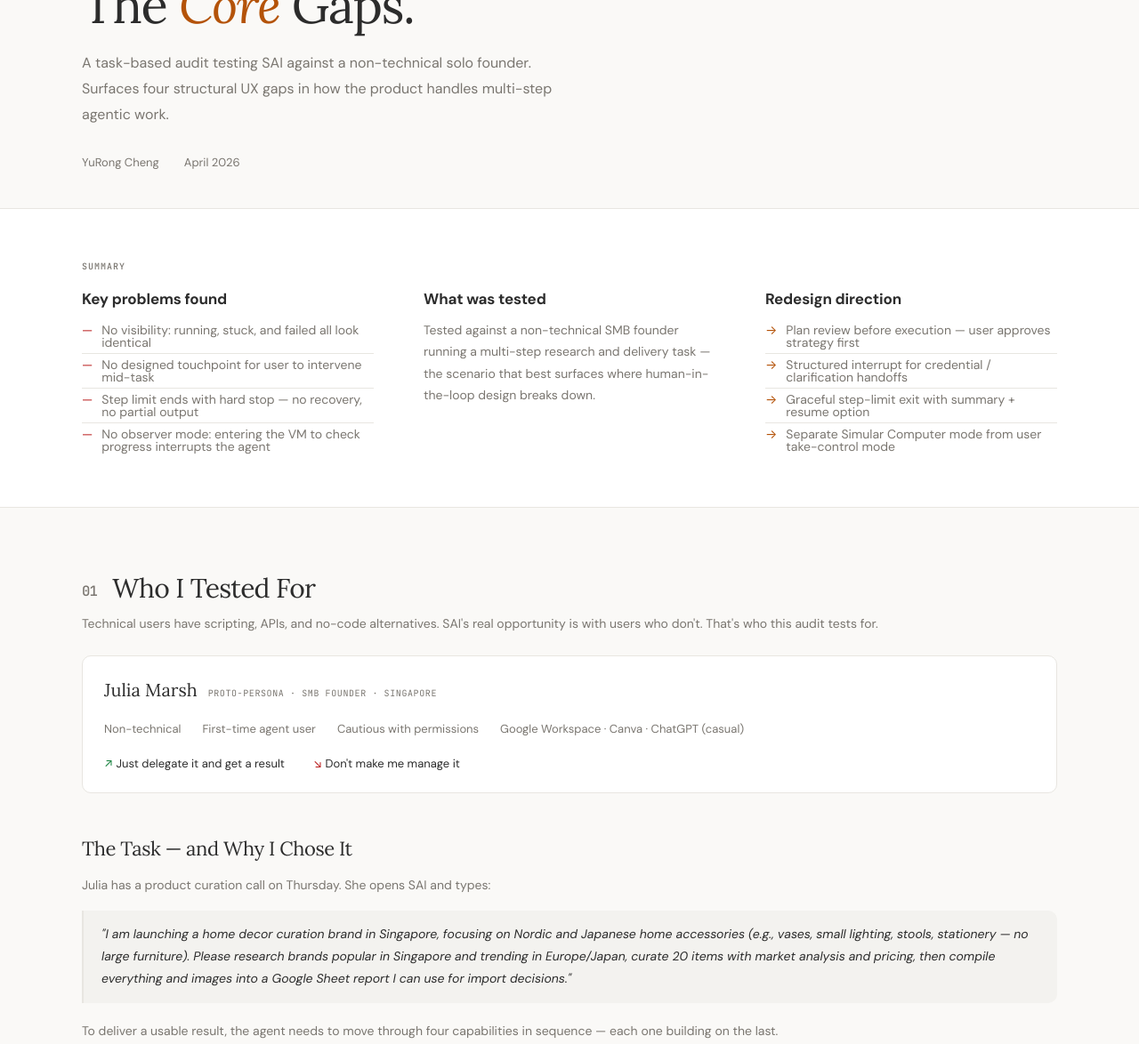
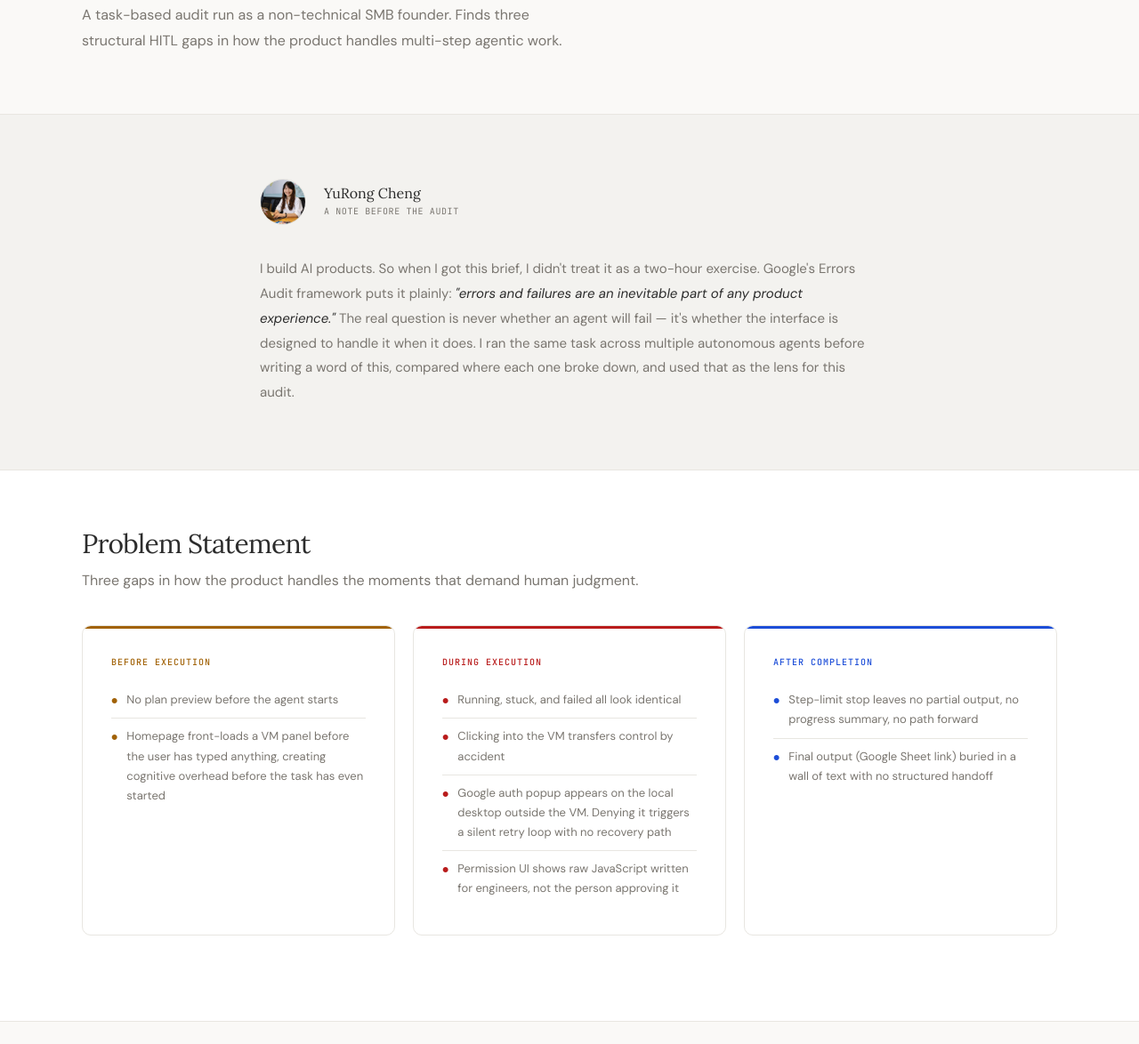
Before and after one commit to cyborgfriday/simular-ai-redesign, a website: page Redesign Report/report_audit.html in a window 1280 px wide. Shown: the part 189-1363 px from the top of the page at 89% size. Drawn offline with Linux system fonts and the light colour scheme.

Commit message:
report_audit: restructure to match reference — Personal Preface, 3-col Problem Statement, updated persona card, journey steps
Co-Authored-By: Claude Sonnet 4.6 <noreply@anthropic.com>

```diff
--- a/Redesign Report/report_audit.html
+++ b/Redesign Report/report_audit.html
@@ -368,44 +368,97 @@ footer a:hover { text-decoration: underline; }
 <!-- HERO -->
 <header class="hero">
   <div class="container">
-    <span class="badge accent">Product Audit</span>
     <h1>The <em>Core</em> Gaps.</h1>
-    <p class="subtitle">A task-based audit testing SAI against a non-technical solo founder. Surfaces four structural UX gaps in how the product handles multi-step agentic work.</p>
-    <div class="meta">
-      <span>YuRong Cheng</span>
-      <span>April 2026</span>
-    </div>
+    <p class="subtitle">A task-based audit run as a non-technical SMB founder. Finds three structural HITL gaps in how the product handles multi-step agentic work.</p>
   </div>
 </header>
 
-<!-- SUMMARY -->
-<section id="summary" style="background: var(--surface); padding: 56px 0;">
+<!-- PERSONAL PREFACE -->
+<section style="background: var(--surface2); padding: 72px 0;">
+  <div class="container" style="max-width: 760px;">
+
+    <!-- Identity row -->
+    <div style="display: flex; align-items: center; gap: 20px; margin-bottom: 36px;">
+      <img
+        src="report_assets/me_sq.jpeg"
+        alt="YuRong Cheng"
+        style="width: 52px; height: 52px; border-radius: 50%; object-fit: cover; object-position: center top; flex-shrink: 0; border: 1.5px solid var(--border);"
+      >
+      <div>
+        <div style="font-family: var(--serif); font-size: 1rem; color: var(--text); line-height: 1;">YuRong Cheng</div>
+        <div style="font-family: var(--mono); font-size: 0.625rem; color: var(--text-dim); text-transform: uppercase; letter-spacing: 0.6px; margin-top: 4px;">A Note Before the Audit</div>
+      </div>
+    </div>
+
+    <!-- Body -->
+    <div style="font-size: 0.9375rem; color: var(--text-dim); line-height: 1.85;">
+      <p style="margin-bottom: 0;">I build AI products. So when I got this brief, I didn't treat it as a two-hour exercise. Google's Errors Audit framework puts it plainly: <span style="color: var(--text); font-style: italic;">"errors and failures are an inevitable part of any product experience."</span> The real question is never whether an agent will fail — it's whether the interface is designed to handle it when it does. I ran the same task across multiple autonomous agents before writing a word of this, compared where each one broke down, and used that as the lens for this audit.</p>
+    </div>
+
+  </div>
+</section>
+
+<!-- PROBLEM STATEMENT -->
+<section id="summary" style="background: var(--surface); padding: 64px 0;">
   <div class="container">
-    <p class="eyebrow">Summary</p>
-    <div style="display: grid; grid-template-columns: 1fr 1fr 1fr; gap: 40px 56px; margin-top: 8px;">
+    <h2 style="margin-bottom: 10px;">Problem Statement</h2>
+    <p style="font-size: 1rem; color: var(--text-dim); max-width: 60ch; margin: 0 0 36px; line-height: 1.75;">Three gaps in how the product handles the moments that demand human judgment.</p>
 
-      <div>
-        <h4 style="margin-top: 0; margin-bottom: 10px;">Key problems found</h4>
-        <ul style="font-size: 0.875rem; color: var(--text-dim); list-style: none; padding: 0; margin: 0; line-height: 1;">
-          <li style="padding: 5px 0; border-bottom: 1px solid var(--border); display: flex; gap: 10px;"><span style="color: var(--red); flex-shrink: 0;">—</span>No visibility: running, stuck, and failed all look identical</li>
-          <li style="padding: 5px 0; border-bottom: 1px solid var(--border); display: flex; gap: 10px;"><span style="color: var(--red); flex-shrink: 0;">—</span>No designed touchpoint for user to intervene mid-task</li>
-          <li style="padding: 5px 0; border-bottom: 1px solid var(--border); display: flex; gap: 10px;"><span style="color: var(--red); flex-shrink: 0;">—</span>Step limit ends with hard stop — no recovery, no partial output</li>
-          <li style="padding: 5px 0; display: flex; gap: 10px;"><span style="color: var(--red); flex-shrink: 0;">—</span>No observer mode: entering the VM to check progress interrupts the agent</li>
+    <div class="two-col" style="grid-template-columns: 1fr 1fr 1fr;">
+
+      <!-- BEFORE -->
+      <div class="prob-card" style="position: relative; overflow: hidden; background: var(--surface); border: 1px solid var(--border); border-radius: var(--radius); padding: 32px;">
+        <div style="position: absolute; top: 0; left: 0; right: 0; height: 3px; background: var(--amber);"></div>
+        <span style="font-family: var(--mono); font-size: 0.625rem; font-weight: 500; letter-spacing: 1px; text-transform: uppercase; color: var(--amber); display: block; margin-bottom: 14px;">Before execution</span>
+        <ul style="list-style: none; padding: 0; margin: 0; display: flex; flex-direction: column; gap: 0;">
+          <li style="font-size: 0.8125rem; color: var(--text-dim); line-height: 1.7; padding: 9px 0; border-bottom: 1px solid var(--border); display: flex; gap: 10px; align-items: flex-start;">
+            <span style="color: var(--amber); flex-shrink: 0; margin-top: 6px; font-size: 0.5rem;">●</span>
+            No plan preview before the agent starts
+          </li>
+          <li style="font-size: 0.8125rem; color: var(--text-dim); line-height: 1.7; padding: 9px 0; display: flex; gap: 10px; align-items: flex-start;">
+            <span style="color: var(--amber); flex-shrink: 0; margin-top: 6px; font-size: 0.5rem;">●</span>
+            Homepage front-loads a VM panel before the user has typed anything, creating cognitive overhead before the task has even started
+          </li>
         </ul>
       </div>
 
-      <div>
-        <h4 style="margin-top: 0; margin-bottom: 10px;">What was tested</h4>
-        <p style="font-size: 0.875rem; color: var(--text-dim); margin: 0; line-height: 1.75;">Tested against a non-technical SMB founder running a multi-step research and delivery task — the scenario that best surfaces where human-in-the-loop design breaks down.</p>
+      <!-- DURING -->
+      <div class="prob-card" style="position: relative; overflow: hidden; background: var(--surface); border: 1px solid var(--border); border-radius: var(--radius); padding: 32px;">
+        <div style="position: absolute; top: 0; left: 0; right: 0; height: 3px; background: var(--red);"></div>
+        <span style="font-family: var(--mono); font-size: 0.625rem; font-weight: 500; letter-spacing: 1px; text-transform: uppercase; color: var(--red); display: block; margin-bottom: 14px;">During execution</span>
+        <ul style="list-style: none; padding: 0; margin: 0; display: flex; flex-direction: column; gap: 0;">
+          <li style="font-size: 0.8125rem; color: var(--text-dim); line-height: 1.7; padding: 9px 0; border-bottom: 1px solid var(--border); display: flex; gap: 10px; align-items: flex-start;">
+            <span style="color: var(--red); flex-shrink: 0; margin-top: 6px; font-size: 0.5rem;">●</span>
+            Running, stuck, and failed all look identical
+          </li>
+          <li style="font-size: 0.8125rem; color: var(--text-dim); line-height: 1.7; padding: 9px 0; border-bottom: 1px solid var(--border); display: flex; gap: 10px; align-items: flex-start;">
+            <span style="color: var(--red); flex-shrink: 0; margin-top: 6px; font-size: 0.5rem;">●</span>
+            Clicking into the VM transfers control by accident
+          </li>
+          <li style="font-size: 0.8125rem; color: var(--text-dim); line-height: 1.7; padding: 9px 0; border-bottom: 1px solid var(--border); display: flex; gap: 10px; align-items: flex-start;">
+            <span style="color: var(--red); flex-shrink: 0; margin-top: 6px; font-size: 0.5rem;">●</span>
+            Google auth popup appears on the local desktop outside the VM. Denying it triggers a silent retry loop with no recovery path
+          </li>
+          <li style="font-size: 0.8125rem; color: var(--text-dim); line-height: 1.7; padding: 9px 0; display: flex; gap: 10px; align-items: flex-start;">
+            <span style="color: var(--red); flex-shrink: 0; margin-top: 6px; font-size: 0.5rem;">●</span>
+            Permission UI shows raw JavaScript written for engineers, not the person approving it
+          </li>
+        </ul>
       </div>
 
-      <div>
-        <h4 style="margin-top: 0; margin-bottom: 10px;">Redesign direction</h4>
-        <ul style="font-size: 0.875rem; color: var(--text-dim); list-style: none; padding: 0; margin: 0; line-height: 1;">
-          <li style="padding: 5px 0; border-bottom: 1px solid var(--border); display: flex; gap: 10px;"><span style="color: var(--accent); flex-shrink: 0;">→</span>Plan review before execution — user approves strategy first</li>
-          <li style="padding: 5px 0; border-bottom: 1px solid var(--border); display: flex; gap: 10px;"><span style="color: var(--accent); flex-shrink: 0;">→</span>Structured interrupt for credential / clarification handoffs</li>
-          <li style="padding: 5px 0; border-bottom: 1px solid var(--border); display: flex; gap: 10px;"><span style="color: var(--accent); flex-shrink: 0;">→</span>Graceful step-limit exit with summary + resume option</li>
-          <li style="padding: 5px 0; display: flex; gap: 10px;"><span style="color: var(--accent); flex-shrink: 0;">→</span>Separate Simular Computer mode from user take-control mode</li>
+      <!-- AFTER -->
+      <div class="prob-card" style="position: relative; overflow: hidden; background: var(--surface); border: 1px solid var(--border); border-radius: var(--radius); padding: 32px;">
+        <div style="position: absolute; top: 0; left: 0; right: 0; height: 3px; background: var(--blue);"></div>
+        <span style="font-family: var(--mono); font-size: 0.625rem; font-weight: 500; letter-spacing: 1px; text-transform: uppercase; color: var(--blue); display: block; margin-bottom: 14px;">After completion</span>
+        <ul style="list-style: none; padding: 0; margin: 0; display: flex; flex-direction: column; gap: 0;">
+          <li style="font-size: 0.8125rem; color: var(--text-dim); line-height: 1.7; padding: 9px 0; border-bottom: 1px solid var(--border); display: flex; gap: 10px; align-items: flex-start;">
+            <span style="color: var(--blue); flex-shrink: 0; margin-top: 6px; font-size: 0.5rem;">●</span>
+            Step-limit stop leaves no partial output, no progress summary, no path forward
+          </li>
+          <li style="font-size: 0.8125rem; color: var(--text-dim); line-height: 1.7; padding: 9px 0; display: flex; gap: 10px; align-items: flex-start;">
+            <span style="color: var(--blue); flex-shrink: 0; margin-top: 6px; font-size: 0.5rem;">●</span>
+            Final output (Google Sheet link) buried in a wall of text with no structured handoff
+          </li>
         </ul>
       </div>
 
@@ -416,46 +469,57 @@ footer a:hover { text-decoration: underline; }
 <!-- 01 FOCUS & PERSONA -->
 <section id="the-task">
   <div class="container">
-    <h2><span class="num">01</span> Who I Tested For</h2>
+    <h2>Who I Tested For</h2>
 
-    <p style="font-size:0.875rem; color:var(--text-dim); margin-bottom: 24px;">Technical users have scripting, APIs, and no-code alternatives. SAI's real opportunity is with users who don't. That's who this audit tests for.</p>
+    <p style="font-size:0.875rem; color:var(--text-dim); margin-bottom: 24px;">I chose a non-technical SMB founder because this is the user who can't recover when the agent fails. Technical users have workarounds. She doesn't.</p>
 
-    <!-- Persona strip -->
-    <div style="border: 1px solid var(--border); border-radius: var(--radius); padding: 20px 24px; margin: 24px 0; background: var(--surface);">
+    <!-- Persona card -->
+    <div style="border: 1px solid var(--border); border-radius: var(--radius); background: var(--surface); overflow: hidden; margin: 24px 0;">
 
-      <div style="display: flex; align-items: baseline; gap: 12px; margin-bottom: 16px;">
-        <span style="font-family: var(--serif); font-size: 1.25rem; color: var(--text);">Julia Marsh</span>
-        <span style="font-family: var(--mono); font-size: 0.625rem; color: var(--text-dim); text-transform: uppercase; letter-spacing: 0.6px;">Proto-Persona · SMB Founder · Singapore</span>
+      <!-- Name row -->
+      <div style="padding: 24px 28px 20px; border-bottom: 1px solid var(--border);">
+        <div style="font-family: var(--serif); font-size: 1.25rem; color: var(--text); margin-bottom: 4px;">Julia Marsh</div>
+        <div style="font-family: var(--mono); font-size: 0.625rem; color: var(--text-dim); text-transform: uppercase; letter-spacing: 0.6px;">Proto-Persona · SMB Founder · Singapore</div>
       </div>
 
-      <div style="display: flex; gap: 24px; margin-bottom: 16px; flex-wrap: wrap;">
-        <span style="font-size: 0.8125rem; color: var(--text-dim);">Non-technical</span>
-        <span style="font-size: 0.8125rem; color: var(--text-dim);">First-time agent user</span>
-        <span style="font-size: 0.8125rem; color: var(--text-dim);">Cautious with permissions</span>
-        <span style="font-size: 0.8125rem; color: var(--text-dim);">Google Workspace · Canva · ChatGPT (casual)</span>
-      </div>
+      <!-- Attributes grid -->
+      <div style="display: grid; grid-template-columns: 1fr 1fr 1fr;">
 
-      <div style="display: flex; gap: 32px; flex-wrap: wrap;">
-        <span style="font-size: 0.8125rem; color: var(--text);"><span style="color: var(--green);">↗</span> Just delegate it and get a result</span>
-        <span style="font-size: 0.8125rem; color: var(--text);"><span style="color: var(--red);">↘</span> Don't make me manage it</span>
+        <div style="padding: 18px 24px; border-right: 1px solid var(--border);">
+          <div style="font-family: var(--mono); font-size: 0.5625rem; text-transform: uppercase; letter-spacing: 0.7px; color: var(--text-dim); margin-bottom: 8px;">Background</div>
+          <div style="font-size: 0.8125rem; color: var(--text); line-height: 1.65;">Non-technical. First-time agent user. Cautious with permissions.</div>
+        </div>
+
+        <div style="padding: 18px 24px; border-right: 1px solid var(--border);">
+          <div style="font-family: var(--mono); font-size: 0.5625rem; text-transform: uppercase; letter-spacing: 0.7px; color: var(--text-dim); margin-bottom: 8px;">Tools she knows</div>
+          <div style="font-size: 0.8125rem; color: var(--text); line-height: 1.65;">Google Workspace, Canva, ChatGPT (casual use)</div>
+        </div>
+
+        <div style="padding: 18px 24px;">
+          <div style="font-family: var(--mono); font-size: 0.5625rem; text-transform: uppercase; letter-spacing: 0.7px; color: var(--text-dim); margin-bottom: 8px;">What she needs from SAI</div>
+          <div style="font-size: 0.8125rem; color: var(--text); line-height: 1.65;">Delegate a complex task and get a usable result. No babysitting, no technical overhead.</div>
+        </div>
+
       </div>
 
     </div>
 
-    <h3>The Task — and Why I Chose It</h3>
+    <h3>The Scenario</h3>
 
     <p style="font-size: 0.875rem; color: var(--text-dim); margin-bottom: 16px; line-height: 1.7;">
       Julia has a product curation call on Thursday. She opens SAI and types:
     </p>
 
-    <div style="border-left: 2px solid var(--border); padding: 14px 20px; margin: 0 0 20px; background: var(--surface2); border-radius: 0 var(--radius) var(--radius) 0;">
+    <div style="border-left: 2px solid var(--border); padding: 14px 20px; margin: 0 0 36px; background: var(--surface2); border-radius: 0 var(--radius) var(--radius) 0;">
       <p style="font-size: 0.875rem; font-style: italic; color: var(--text); margin: 0; line-height: 1.8;">
         "I am launching a home decor curation brand in Singapore, focusing on Nordic and Japanese home accessories (e.g., vases, small lighting, stools, stationery — no large furniture). Please research brands popular in Singapore and trending in Europe/Japan, curate 20 items with market analysis and pricing, then compile everything and images into a Google Sheet report I can use for import decisions."
       </p>
     </div>
 
-    <p style="font-size: 0.875rem; color: var(--text-dim); margin-bottom: 16px; line-height: 1.7;">
-      To deliver a usable result, the agent needs to move through four capabilities in sequence — each one building on the last.
+    <h3>Why I Chose It</h3>
+
+    <p style="font-size: 0.875rem; color: var(--text-dim); margin-bottom: 24px; line-height: 1.75;">
+      This task requires the agent to cross multiple capability boundaries in a single run. That's exactly where HITL design breaks down if it isn't built for it.
     </p>
 
     <div style="display: flex; align-items: center; gap: 0; font-family: var(--mono); font-size: 0.6875rem; letter-spacing: 0.4px; color: var(--text-dim);">
@@ -472,38 +536,10 @@ footer a:hover { text-decoration: underline; }
 </section>
 
 <!-- PROBLEM STATEMENT -->
-<section id="two-problems">
-  <div class="container">
-    <h2>Problem Statement</h2>
-
-    <div class="two-col">
-      <div class="prob-card a">
-        <span class="prob-label">Problem 01</span>
-        <h3>The user is locked out of the plan</h3>
-        <p>There's no designed moment where the user and agent align on approach before execution starts. Without this, mismatches between user intent and agent strategy are only discovered after steps have been wasted — or after a hard stop.</p>
-        <ul style="margin-top:16px; padding-left:16px; display:flex; flex-direction:column; gap:8px;">
-          <li style="font-family:var(--mono); font-size:0.6875rem; color:var(--text-dim); letter-spacing:0.3px;">No pre-task alignment</li>
-        </ul>
-      </div>
-      <div class="prob-card b">
-        <span class="prob-label">Problem 02</span>
-        <h3>There's no designed touchpoint for human intervention</h3>
-        <p>The agent doesn't have a model for "pause and ask." When it needs credentials, clarification, or approval mid-task, it either retries silently or stops entirely. There's no interaction pattern for the user to step in, help, and let the agent continue.</p>
-        <ul style="margin-top:16px; padding-left:16px; display:flex; flex-direction:column; gap:8px;">
-          <li style="font-family:var(--mono); font-size:0.6875rem; color:var(--text-dim); letter-spacing:0.3px;">No legible execution state</li>
-          <li style="font-family:var(--mono); font-size:0.6875rem; color:var(--text-dim); letter-spacing:0.3px;">No graceful failure exit</li>
-          <li style="font-family:var(--mono); font-size:0.6875rem; color:var(--text-dim); letter-spacing:0.3px;">No observer mode for the VM</li>
-        </ul>
-      </div>
-    </div>
-
-  </div>
-</section>
-
 <!-- 02 TASK JOURNEY -->
 <section id="journey">
   <div class="container">
-    <h2><span class="num">02</span> How the Task Unfolded</h2>
+    <h2>How the Task Unfolded</h2>
     <p class="section-intro">The task ran across multiple sessions. These are the key moments — progress, friction, and failure.</p>
 
     <div class="journey">
@@ -610,14 +646,26 @@ footer a:hover { text-decoration: underline; }
         </div>
       </div>
 
+      <div class="journey-step friction">
+        <div class="step-line"><div class="step-dot"></div><div class="step-connector"></div></div>
+        <div class="step-body">
+          <div class="step-tag">Delivery</div>
+          <div class="step-title">The Google Sheet link is buried in a wall of text</div>
+          <p>The agent's final message is a long block of prose. The Google Sheet URL is somewhere inside it — no card, no clear action, no structured handoff. The user has to scan through the text to find it, then figure out what to do next on their own.</p>
+          <figure class="zoomable">
+            <img src="report_assets/audit/Screenshot_2026-04-04_at_23_58_41.png" alt="Final output buried in wall of text" onclick="openLightbox(this)">
+          </figure>
+        </div>
+      </div>
+
       <div class="journey-step">
         <div class="step-line"><div class="step-dot"></div><div class="step-connector"></div></div>
         <div class="step-body">
           <div class="step-tag">Final output</div>
-          <div class="step-title">Task completed — with caveats</div>
-          <p>The agent ultimately produced a Google Sheet in the cloud — a genuinely complex multi-step task involving research, curation, and remote file creation. The output is passable: items are listed, pricing is included. But the product selection feels generic and the analysis lacks the depth needed for real import decisions. The capability is there; the quality of judgement is not yet at the level where you'd act on it without review.</p>
+          <div class="step-title">The agent pulled off something genuinely hard. 🎉</div>
+          <p>A multi-step research, curation, and remote file creation task — completed. The output is passable: items are listed, pricing is included. The product selection feels a little generic and the analysis isn't quite at the depth you'd act on without review. The capability is real, but it's not yet at the level where you'd trust it to run unsupervised. Which is exactly why the interface needs to be designed for a human who's still very much in the loop.</p>
           <figure class="zoomable">
-            <img src="report_assets/audit/11_final_output.png" alt="Final Google Sheet output" onclick="openLightbox(this)">
+            <img src="report_assets/audit/Screenshot_2026-04-04_at_22_05_05.png" alt="Final Google Sheet output" onclick="openLightbox(this)">
           </figure>
         </div>
       </div>
```
Also changed, not shown: 2 other files.
